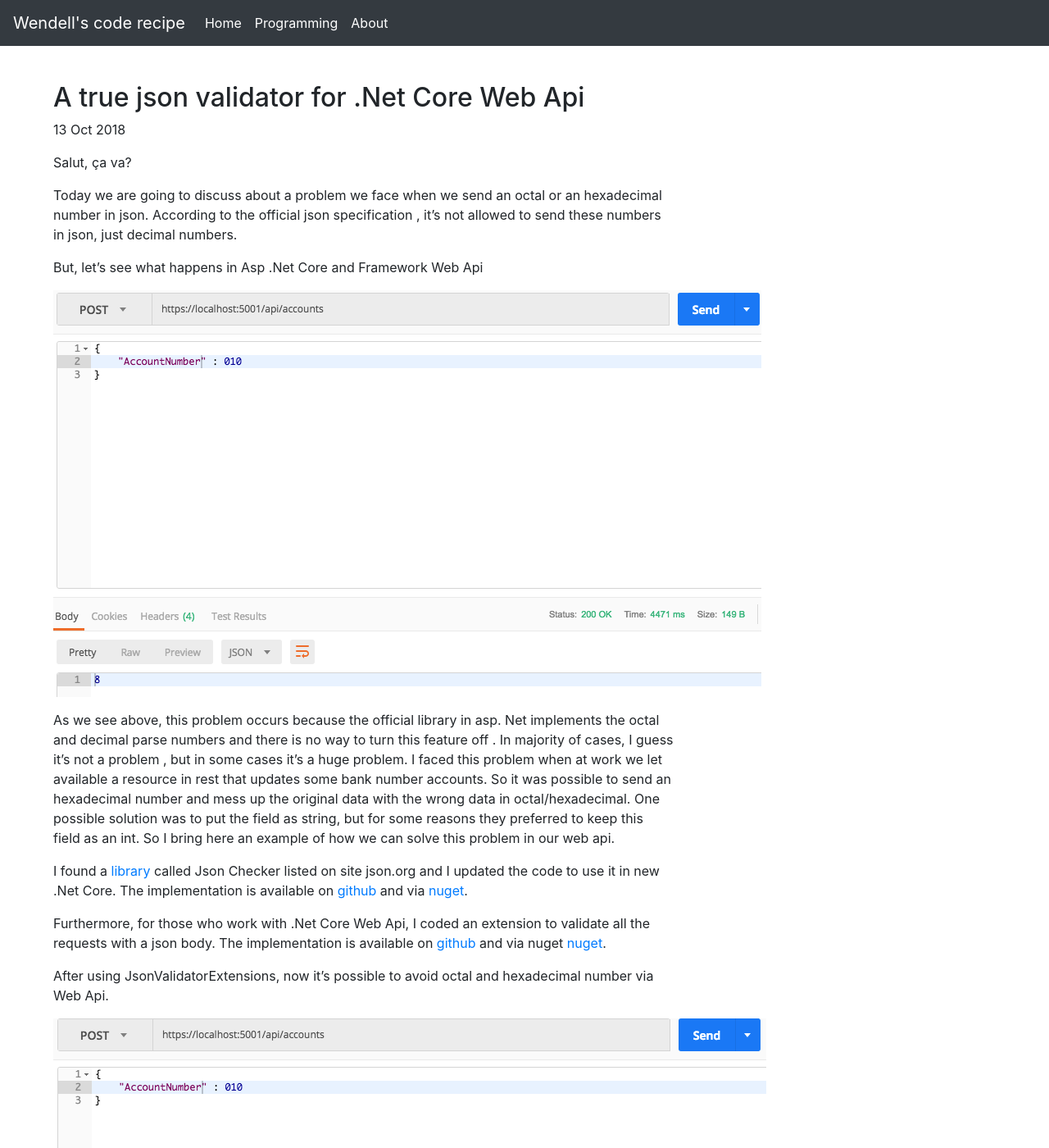
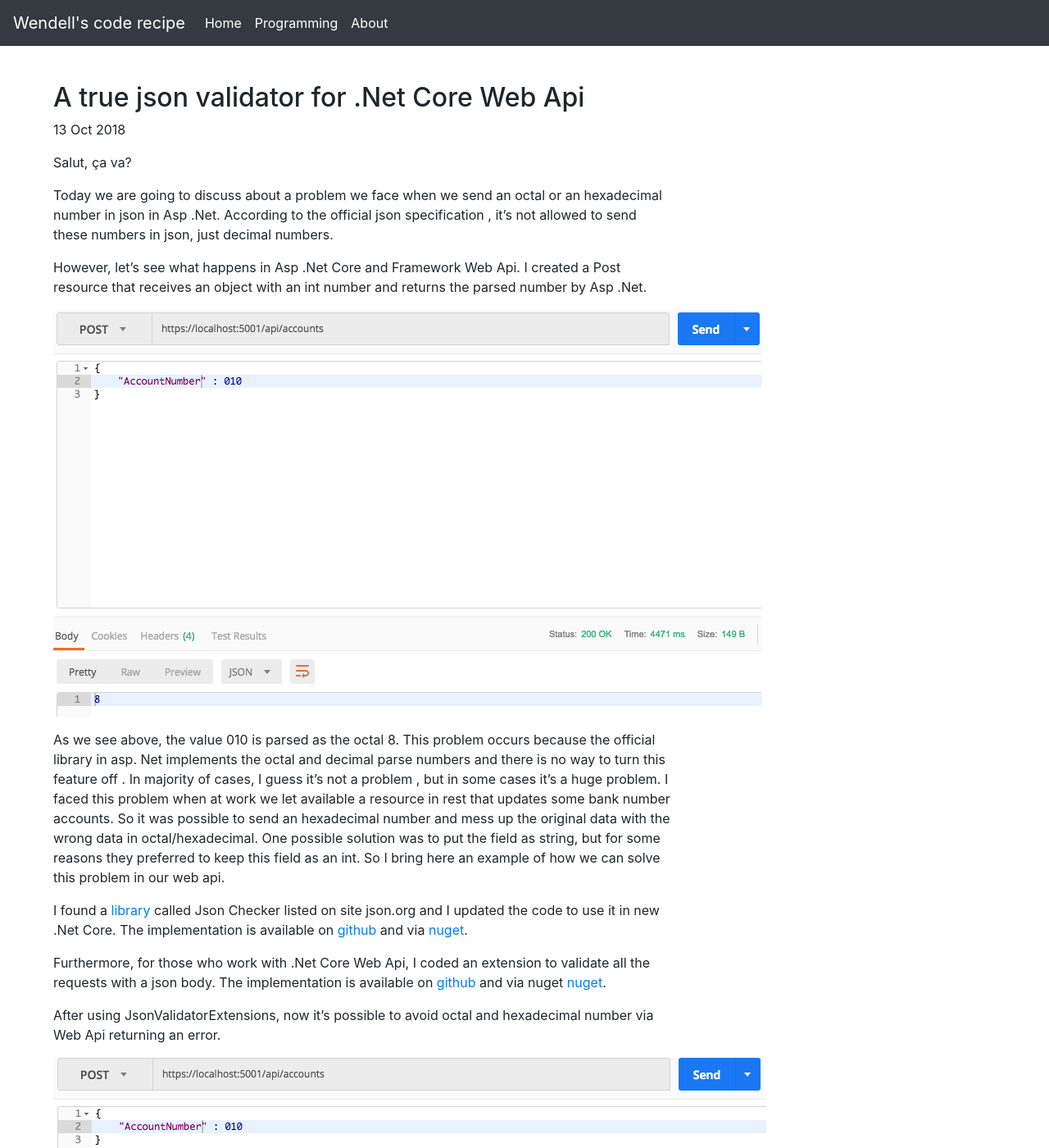
Before and after one commit to wendellantildes/wendellantildes.github.io, a Jekyll site: the page built from _posts/2018-10-13-json-validator.md, in a window 1280 px wide and 1400 px high. Shown: the whole window at 82% size. Built offline with Jekyll 4.4.1, drawn with Linux system fonts in a browser that asks for light colours; nearby versions of some CDN libraries; some of the changed text lies outside the part shown.

Commit message:
Json Validator post updated

```diff
--- a/_posts/2018-10-13-json-validator.md
+++ b/_posts/2018-10-13-json-validator.md
@@ -9,20 +9,22 @@ tags: [c#, .net, .netcore, leadingZero, webApi]
 
 Salut, ça va?
 
-Today we are going to discuss about a problem we face when we send an octal or an hexadecimal number in json. According to the official json specification , it’s not allowed to send these numbers in json, just decimal numbers.
+Today we are going to discuss about a problem we face when we send an octal or an hexadecimal number in json in Asp .Net. According to the official json specification , it’s not allowed to send these numbers in json, just decimal numbers.
 
-But, let’s see what happens in Asp .Net Core and Framework Web Api
+However, let’s see what happens in Asp .Net Core and Framework Web Api. I created a Post resource that receives an object with an int number and returns the parsed number by Asp .Net.
 
 ![useful image]({{site.url}}/assets/json_validator/without_json_validator.png)
 
-As we see above, this problem occurs because the official library in asp. Net implements the octal and decimal parse numbers and there is no way to turn this feature off . In majority of cases, I guess it’s not a problem , but in some cases it’s a huge problem. I faced this problem when at work we let available a resource in rest that updates some bank number accounts. So it was possible to send an hexadecimal number and mess up the original data with the wrong data in octal/hexadecimal. One possible solution was to put the field as string, but for some reasons they preferred to keep this field as an int. So I bring here an example of how we can solve this problem in our web api.
+As we see above, the value 010 is parsed as the octal 8. This problem occurs because the official library in asp. Net implements the octal and decimal parse numbers and there is no way to turn this feature off . In majority of cases, I guess it’s not a problem , but in some cases it’s a huge problem. I faced this problem when at work we let available a resource in rest that updates some bank number accounts. So it was possible to send an hexadecimal number and mess up the original data with the wrong data in octal/hexadecimal. One possible solution was to put the field as string, but for some reasons they preferred to keep this field as an int. So I bring here an example of how we can solve this problem in our web api.
 
 I found a [library](http://www.raboof.com/projects/jsonchecker/) called Json Checker listed on site json.org  and I updated the code to use it in new .Net Core. The implementation is available on [github](https://github.com/wendellantildes/JsonValidator) and via [nuget](https://www.nuget.org/packages/JsonValidatorTool/).
 
 Furthermore, for those who work with .Net Core Web Api, I coded an extension to validate all the requests with a json body. The implementation is available on [github](https://github.com/wendellantildes/JsonValidatorExtensions) and via nuget [nuget](https://www.nuget.org/packages/JsonValidatorExtensions.NetCore/).
 
-After using JsonValidatorExtensions, now it’s possible to avoid octal and hexadecimal number via Web Api.
+After using JsonValidatorExtensions, now it’s possible to avoid octal and hexadecimal number via Web Api returning an error.
 
 ![useful image]({{site.url}}/assets/json_validator/with_json_validator.png)
 
-  <a href="/category/programming" class="badge badge-primary">Programming</a>
+That's all. If you know other possibilities to disable the octal/hexadecimal feature, let us know.
+
+<a href="/category/programming" class="badge badge-primary">Programming</a>
```
